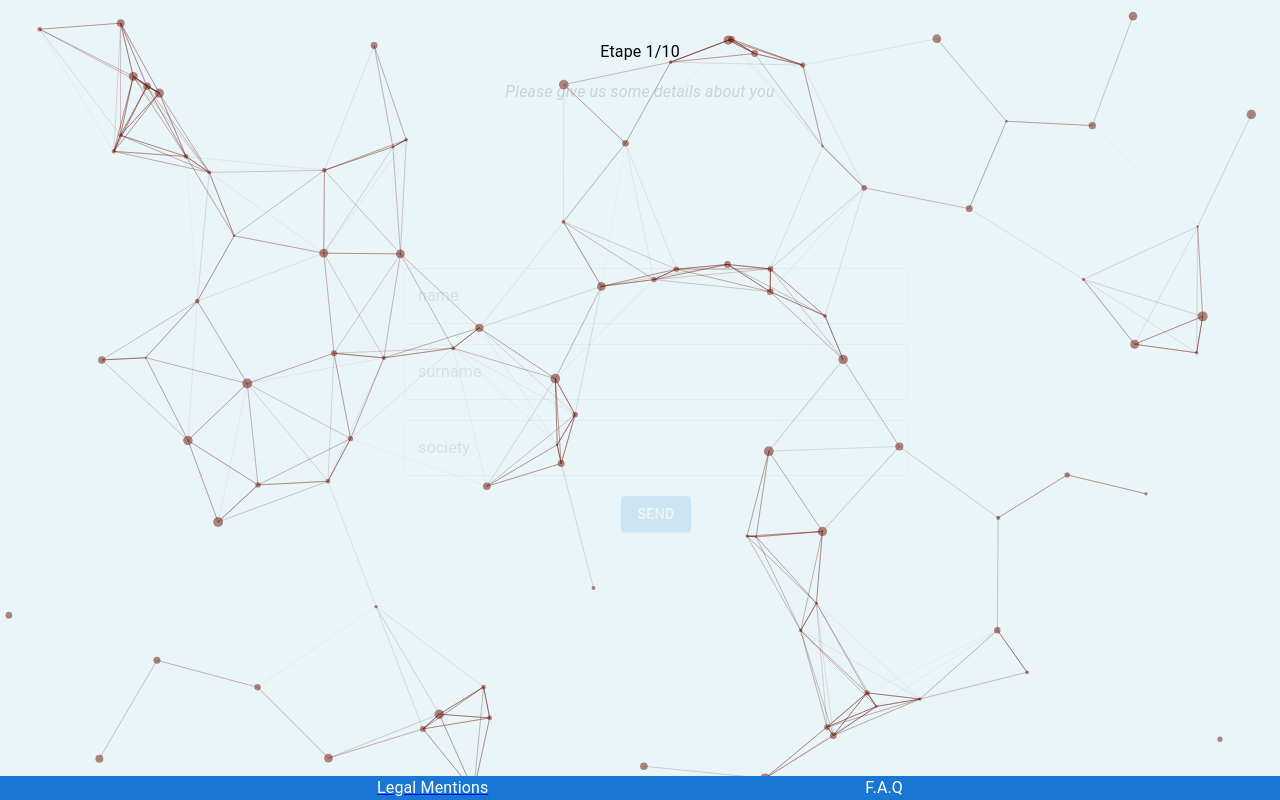
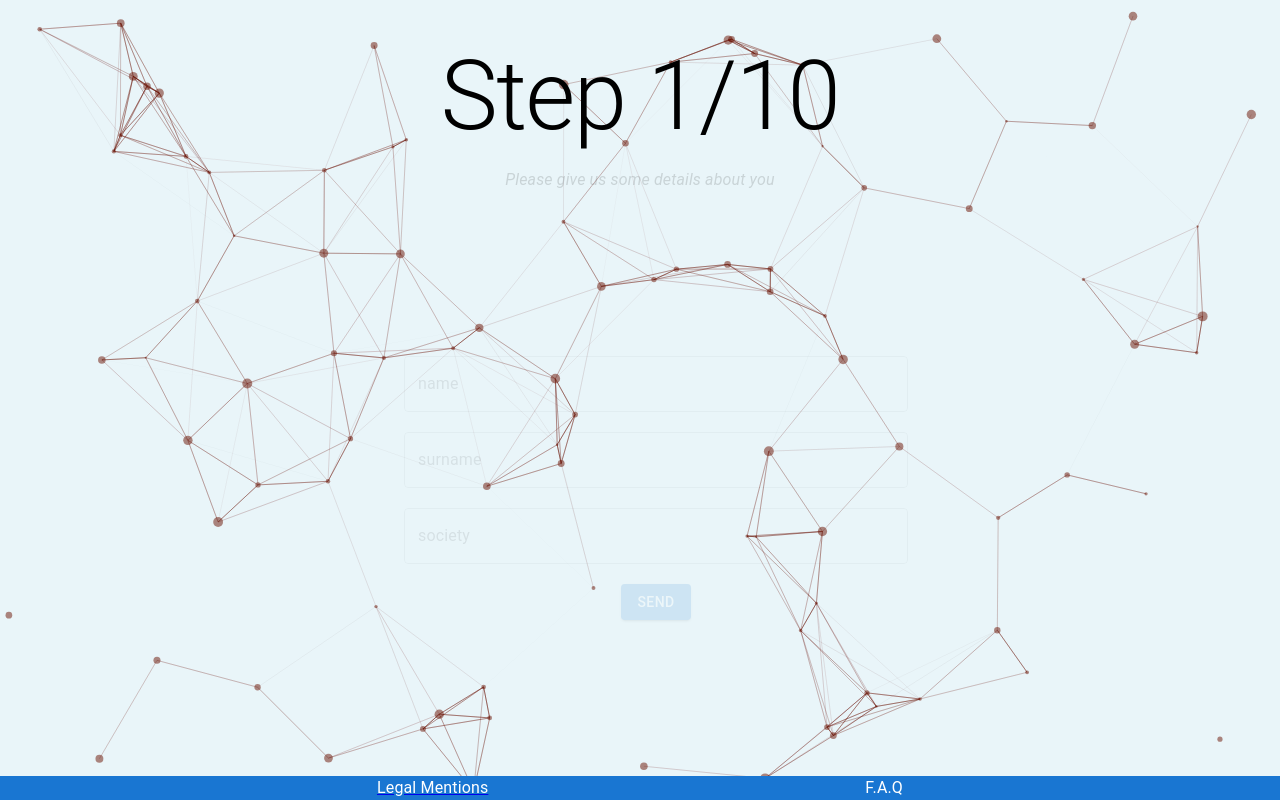
Before and after one commit to MarthL/survey, a React (Create React App) app: page / in a window 1280 px wide. Built offline with nearby package versions, Linux system fonts and the light colour scheme.

Commit message:
loader enhancements

```diff
--- a/src/components/Stepper/StepperComponent.tsx
+++ b/src/components/Stepper/StepperComponent.tsx
@@ -21,14 +21,21 @@ export function StepperComponent(props: StepperComponentProps): JSX.Element {
   const [count, setCount] = useState(1); // set to 1 by default, change for debug
   const maxCount: number = 10;
   const [type, setType] = useState('');
+  const [loaded, setLoaded] = useState(false);
 
   function handleNextStep(values: string) { // set empty string by default, change for debug
     setType(values);
   }
 
+  useEffect(() => {
+    count === 1 ? setTimeout(() => {
+      setLoaded(true);
+    }, 5000) : setLoaded(true);
+  }, []);
+
   return (
     <>
-      <Typography align='center' mt={5} mb={2}> Etape <span>{count}/{maxCount}</span></Typography>
+      {!loaded ? false : (<Typography variant='h1' align='center' mt={5} mb={2}> Step <span>{count}/{maxCount}</span></Typography>)}
       {count === 1 ? <Step1 setCount={setCount} /> : false}
       {count === 2 ? <Step2 setCount={setCount} /> : false}
       {count === 3 ? <Step3 setCount={setCount} onNextStep={handleNextStep} /> : false}
```
